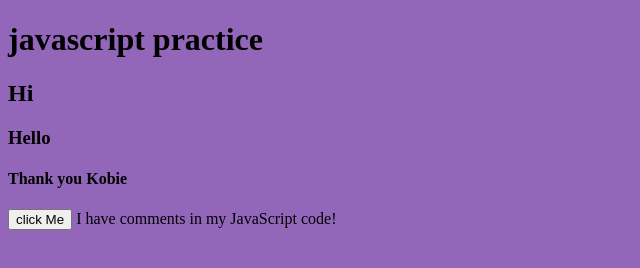
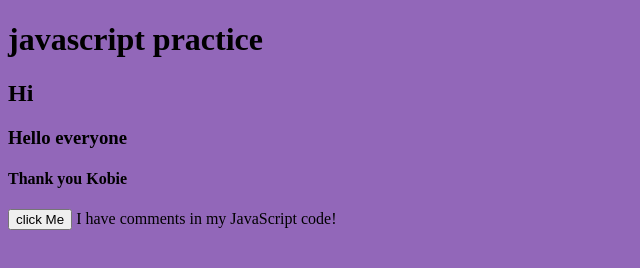
Before and after one commit to Hayat-Jemal/javascript, a plain HTML site: page index.html in a window 1280 px wide. Shown: the full height of the page, 0-640 px from the left. Drawn offline with Linux system fonts and the light colour scheme.

Commit message:
ït should be work

```diff
--- a/index.html
+++ b/index.html
@@ -10,7 +10,7 @@
 <body>
     <h1>javascript practice</h1>
     <h2>Hi</h2>
-    <h3>Hello</h3>
+    <h3>Hello everyone</h3>
     <h4>Thank you Kobie</h4>
     <h3></h3>
     <button>click Me</button>
```
